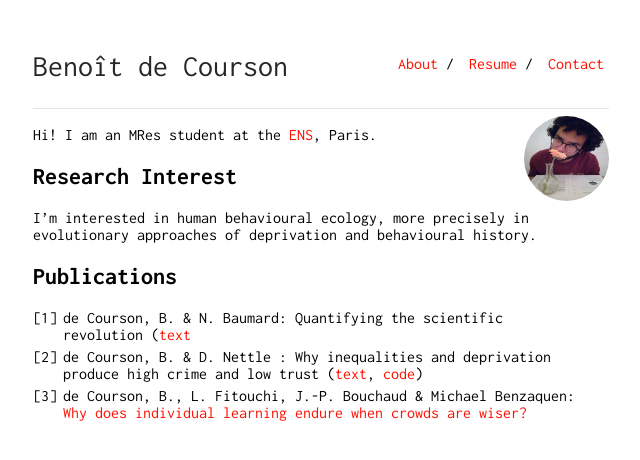
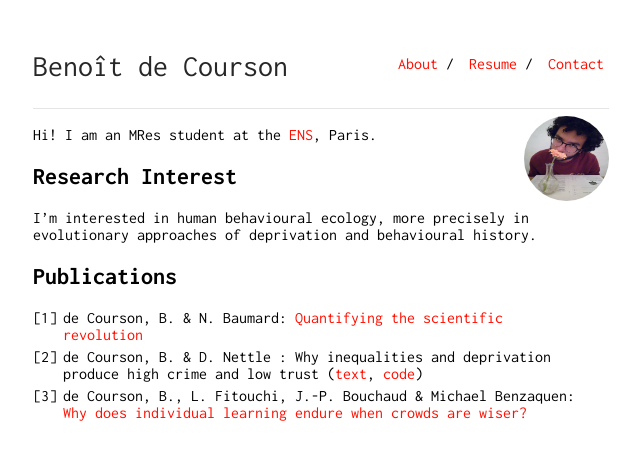
Before and after one commit to regicid/regicid.github.io, a Jekyll site: the page built from index.md, in a window 1280 px wide. Shown: the top 460 px of the page, without its empty margins (319-959 px from the left). Built offline with Jekyll 4.4.1, drawn with Linux system fonts in a browser that asks for light colours.

Commit message:
Update index.md

```diff
--- a/index.md
+++ b/index.md
@@ -11,6 +11,6 @@ I'm interested in human behavioural ecology, more precisely in evolutionary appr
 
 ## Publications
 
-1. de Courson, B. & N. Baumard: Quantifying the scientific revolution ([text](https://osf.io/preprints/socarxiv/9ex8q)
-2. de Courson, B. & D. Nettle : Why inequalities and deprivation produce high crime and low trust ([text](https://psyarxiv.com/p2aed), [code](https://github.com/regicid/Deprivation-antisociality/blob/master/Code.ipynb))
+1. de Courson, B. & N. Baumard: [Quantifying the scientific revolution](https://osf.io/preprints/socarxiv/9ex8q)
+2. de Courson, B. & D. Nettle : Why inequalities and deprivation produce high crime and low trust ([text](https://www.nature.com/articles/s41598-020-80897-8), [code](https://github.com/regicid/Deprivation-antisociality/blob/master/Code.ipynb))
 3. de Courson, B., L. Fitouchi, J.-P. Bouchaud & Michael Benzaquen: [Why does individual learning endure when crowds are wiser?](https://papers.ssrn.com/sol3/papers.cfm?abstract_id=3756565)
```
